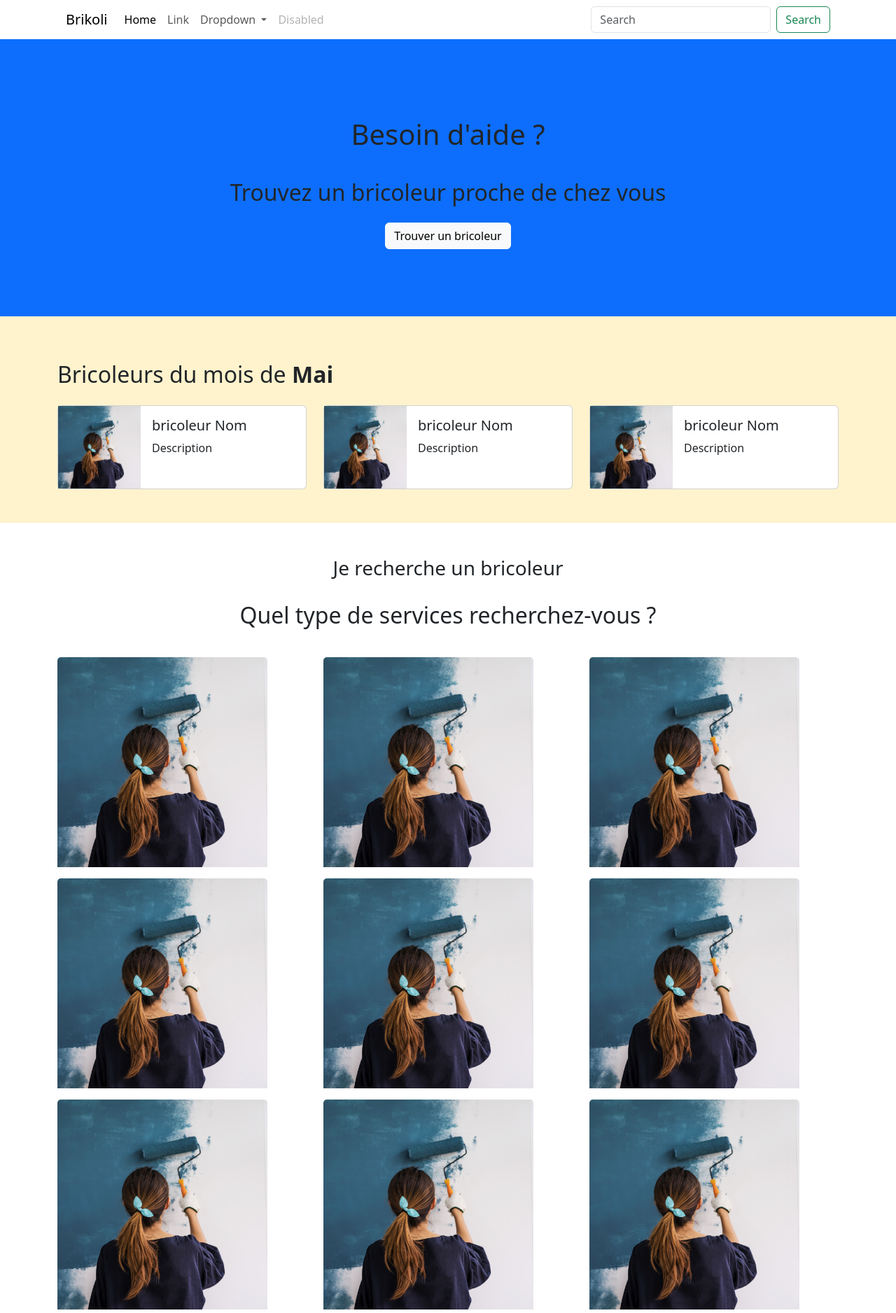
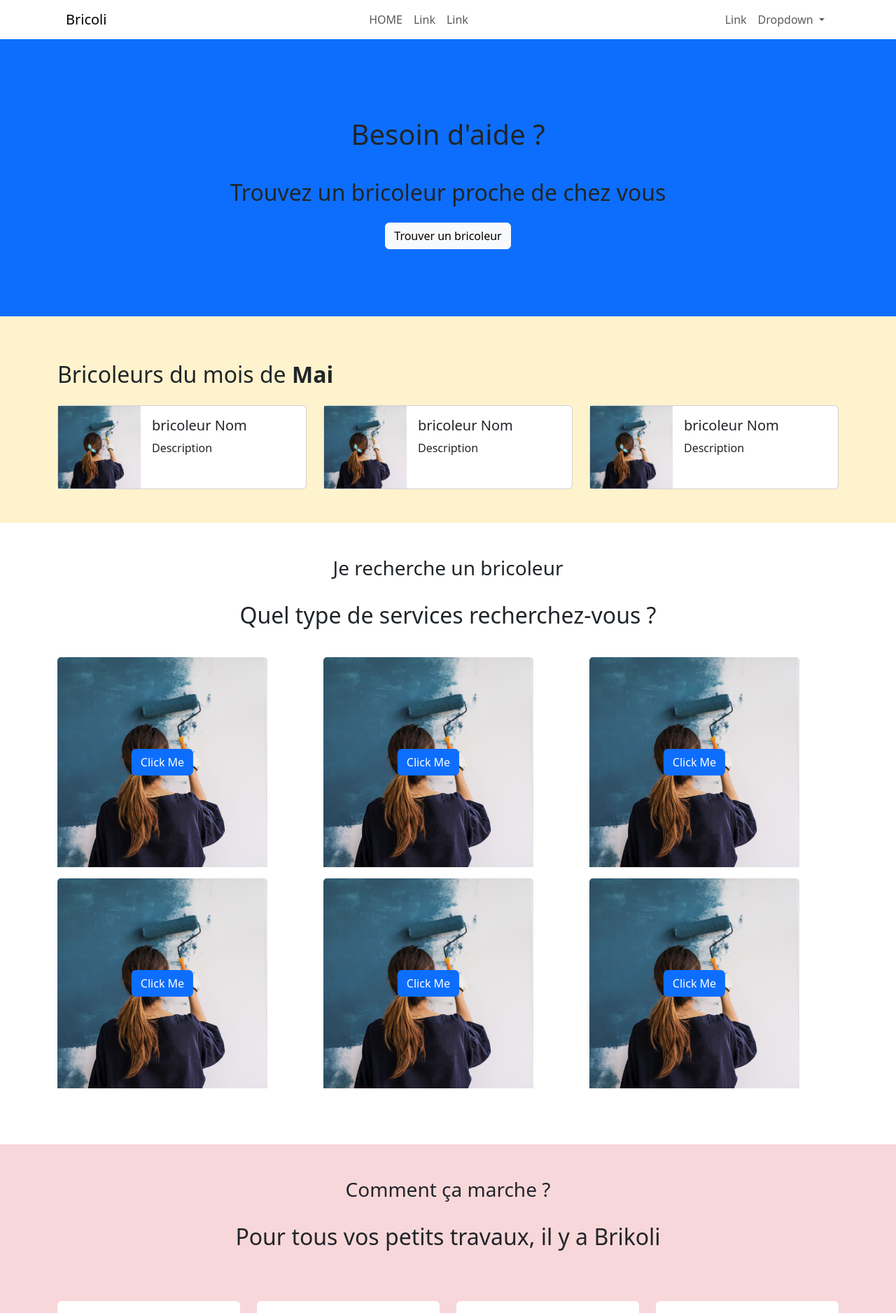
Before and after one commit to jalalkadori/Bricoli, a PHP site: page / in a window 1280 px wide. Shown: the top 1876 px of the page at 70% size. Run offline with PHP 8.4, Linux system fonts and the light colour scheme.

Commit message:
adding files

```diff
--- /dev/null
+++ b/db_connection.php
@@ -0,0 +1,9 @@
+<?php
+            try{
+              $db_connection = new PDO("mysql:host=127.0.0.1;dbname=gestion_formation;charset=utf8mb4;", 'root', '');
+
+            }
+            catch(PDOException $e){
+              echo 'Erreur : ' . $e->getMessage();
+            }
+?>
--- a/index.php
+++ b/index.php
@@ -1,3 +1,8 @@
+<?php
+include("./db_connection.php");
+
+?>
+
 <!doctype html>
 <html lang="en">
   <head>
@@ -5,68 +10,30 @@
     <meta name="viewport" content="width=device-width, initial-scale=1">
     <title>Brikoli</title>
     <link href="https://cdn.jsdelivr.net/npm/bootstrap@5.3.0-alpha3/dist/css/bootstrap.min.css" rel="stylesheet" integrity="sha384-KK94CHFLLe+nY2dmCWGMq91rCGa5gtU4mk92HdvYe+M/SXH301p5ILy+dN9+nJOZ" crossorigin="anonymous">
-    <style>
-    .card3 {
-        position: relative;
-      width: 300px;
-    }
-
-
-
-    .gallery {
-  display: grid;
-  grid-template-columns: repeat(auto-fit, minmax(200px, 1fr));
-  grid-gap: 10px;
-}
-
-.gallery-item {
-  position: relative;
-  overflow: hidden;
-}
-
-.gallery-item img {
-  width: 100%;
-  height: auto;
-}
-
-.overlay {
-  position: absolute;
-  top: 0;
-  left: 0;
-  width: 100%;
-  height: 100%;
-  background-color: rgba(0, 0, 0, 0.5);
-  display: flex;
-  justify-content: center;
-  align-items: center;
-  opacity: 0;
-  transition: opacity 0.3s ease;
-}
-
-.gallery-item:hover .overlay {
-  opacity: 1;
-}
-
-.overlay h3 {
-  color: #fff;
-  font-size: 18px;
-  text-align: center;
-}
-  </style>
+    <link rel="stylesheet" href="./styles/style.css">
 </head>
   <body>
     <header class="container">
         <nav class="navbar navbar-expand-lg bg-body-light">
-            <div class="container-fluid">
-                <a class="navbar-brand" href="#">Brikoli</a>
+            <div class="container">
+                <a class="navbar-brand" href="./index.php">Bricoli</a>
                 <button class="navbar-toggler" type="button" data-bs-toggle="collapse" data-bs-target="#navbarSupportedContent" aria-controls="navbarSupportedContent" aria-expanded="false" aria-label="Toggle navigation">
                 <span class="navbar-toggler-icon"></span>
                 </button>
                 <div class="collapse navbar-collapse" id="navbarSupportedContent">
-                <ul class="navbar-nav me-auto mb-2 mb-lg-0">
+                    <ul class="navbar-nav mx-auto mb-2 mb-lg-0">
                         <li class="nav-item">
-                        <a class="nav-link active" aria-current="page" href="#">Home</a>
+                            <a class="nav-link" href="#">HOME</a>
                         </li>
+                        <li class="nav-item">
+                            <a class="nav-link" href="#">Link</a>
+                        </li>
+                        <li class="nav-item">
+                            <a class="nav-link" href="#">Link</a>
+                        </li>
+
+                    </ul>
+                    <ul class="navbar-nav mb-2 mb-lg-0">
                         <li class="nav-item">
                             <a class="nav-link" href="#">Link</a>
                         </li>
@@ -81,14 +48,8 @@
                                 <li><a class="dropdown-item" href="#">Something else here</a></li>
                             </ul>
                         </li>
-                    <li class="nav-item">
-                        <a class="nav-link disabled">Disabled</a>
-                    </li>
                     </ul>
-                <form class="d-flex" role="search">
-                    <input class="form-control me-2" type="search" placeholder="Search" aria-label="Search">
-                    <button class="btn btn-outline-success" type="submit">Search</button>
-                </form>
+
                 </div>
             </div>
         </nav>
@@ -138,7 +99,7 @@
                 <h2 class="my-4">Quel type de services recherchez-vous ?</h2>
                 <div class="row row-cols-lg-3 my-3">
                     <?php
-                        for ($x = 0; $x < 9; $x++) {
+                        for ($x = 0; $x < 6; $x++) {
                             echo '
                                 <div class="col mb-3">
                                     <div class="card card3 border-0">
@@ -208,8 +169,8 @@
         <section class="container-fluid py-5">
             <div class="container">
                 <h2>Brico Blog</h2>
-                <div class="row align-items-stretch">
-                    <div class="col-md-8 border ">
+                <div class="row row-cols-lg-2">
+                    <div class="col border ">
                         <div class="">
                             <div class="card">
                                 <img src="./images/peinture.jpg" class="card-img-top" alt="...">
@@ -218,29 +179,13 @@
                                 </div>
                             </div>
                         </div>
-
                     </div>
-                    <div class="col-md-4 border">
-                        <div class="row align-items-center">
-                            <div class="col-md-12 border">
+                    <div class="col border ">
                         <div class="">
-                                    <div class="card" >
+                            <div class="card">
                                 <img src="./images/peinture.jpg" class="card-img-top" alt="...">
                                 <div class="card-body">
                                     <p class="card-text">Some quick example text to build on the card title and make up the bulk of the card's content.</p>
-                                        </div>
-                                    </div>
-                                </div>
-                            </div>
-                            <div class="col-md-12 border">
-                                <div class="">
-                                    <div class="card" >
-                                        <img src="./images/peinture.jpg" class="card-img-top" alt="...">
-                                        <div class="card-body">
-                                            <p class="card-text">Some quick example text to build on the card title and make up the bulk of the card's content.</p>
-                                        </div>
-                                    </div>
-                                </div>
                                 </div>
                             </div>
                         </div>
@@ -250,23 +195,6 @@
             </div>
         </section>
 
-        <div class="gallery">
-        <div class="gallery-item">
-            <img src="./images/peinture.jpg" alt="Image 1">
-            <div class="overlay">
-            <h3>Image 1</h3>
-            </div>
-        </div>
-
-        <div class="gallery-item">
-            <img src="image2.jpg" alt="Image 2">
-            <div class="overlay">
-            <h3>Image 2</h3>
-            </div>
-        </div>
-
-        <!-- Add more gallery items as needed -->
-        </div>
 
     </main>
 
--- /dev/null
+++ b/styles/style.css
@@ -0,0 +1,10 @@
+.card3 {
+    position: relative;
+    width: 300px;
+}
+.overlay {
+  position: absolute;
+  top: 50%;
+  left: 50%;
+  transform: translate(-50%, -50%);
+}
```
Also changed, not shown: Conception/LoopingImage.jpg (added), bricoleur/login.php (added), bricoleur/profil.php (added), bricoleur/signup.php (added). Lines whose indentation alone changed are shown as unchanged.
